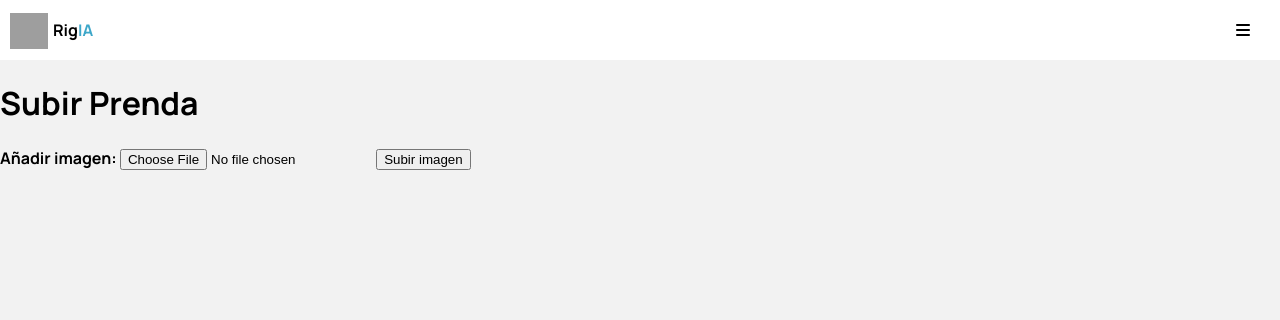
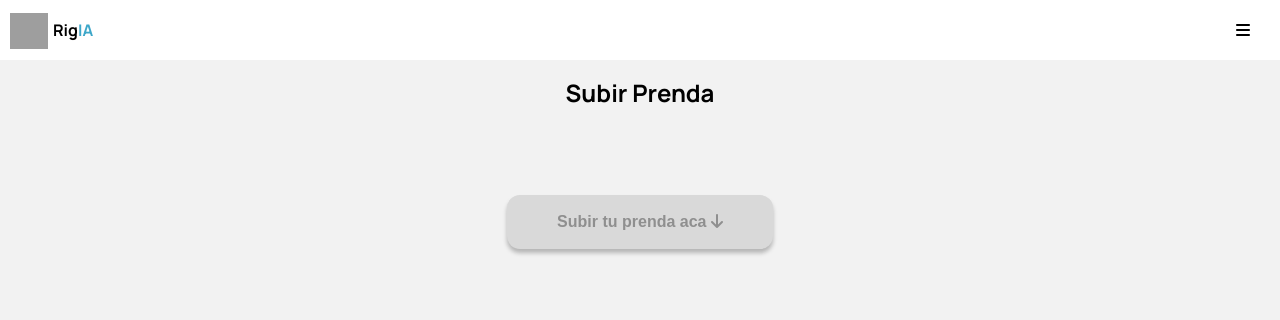
Before and after one commit to Dantemacu/RigIA, a PHP site: page /SubirPrenda.html in a window 1280 px wide. Shown: the top 320 px of the page. Run offline with PHP 8.4, Linux system fonts and the light colour scheme; some libraries are stand-ins or nearby versions; grey boxes are pictures that could not be loaded.

Commit message:
feat(Actualize y termine la pagina de subir tu prenda)

```diff
--- a/RigIA/FrontEnd/SubirPrenda.css
+++ b/RigIA/FrontEnd/SubirPrenda.css
@@ -94,3 +94,35 @@ li {
 .barra{
     padding-right: 15px;
 }
+
+
+
+main{
+    display: flex;
+    text-align: center;
+    justify-content: center;
+    flex-direction: column;
+}
+
+main h1{
+    font-size: 1.5em;
+}
+
+main button{
+    align-self: center;
+    margin-top: 70px;
+    color: #8f8f8f;
+    font-size: 16px;
+    font-weight: 550;
+    border: white;
+    width: 266px;
+    height: 54px;
+    border-radius: 13px;
+    background: #D9D9D9;
+    box-shadow: 0px 4px 4px 0px rgba(0, 0, 0, 0.25);
+}
+
+main button:active{
+    background-color: #BFBFBF;
+    transform: scale(0.95);
+}
--- a/RigIA/FrontEnd/SubirPrenda.html
+++ b/RigIA/FrontEnd/SubirPrenda.html
@@ -32,13 +32,12 @@
         </nav>
     </header>
 
-    <h1>Subir Prenda</h1>
+    <main>
+        <h1>Subir Prenda</h1>
 
-    <form action="Home.html" method="post" enctype="multipart/form-data">
-        Añadir imagen: <input type="file" name="imagen" id="imagen">
-        <input type="submit" name="subir" value="Subir imagen">
-    </form>
+        <button>Subir tu prenda aca <i class="fa-solid fa-arrow-down"></i></button>
 
+    </main>
 
 </body>
 </html>
```
Also changed, not shown: RigIA/FrontEnd/Home.css (line endings or trailing spaces).
